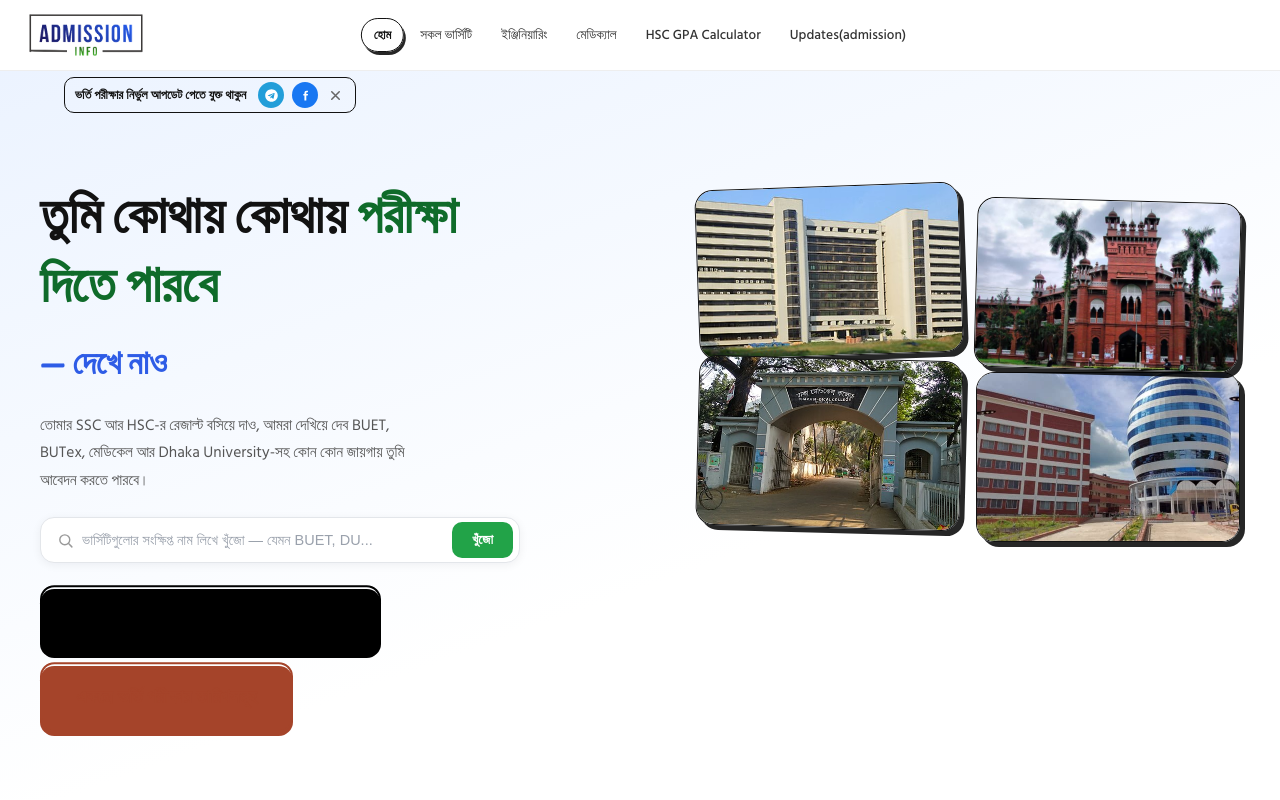
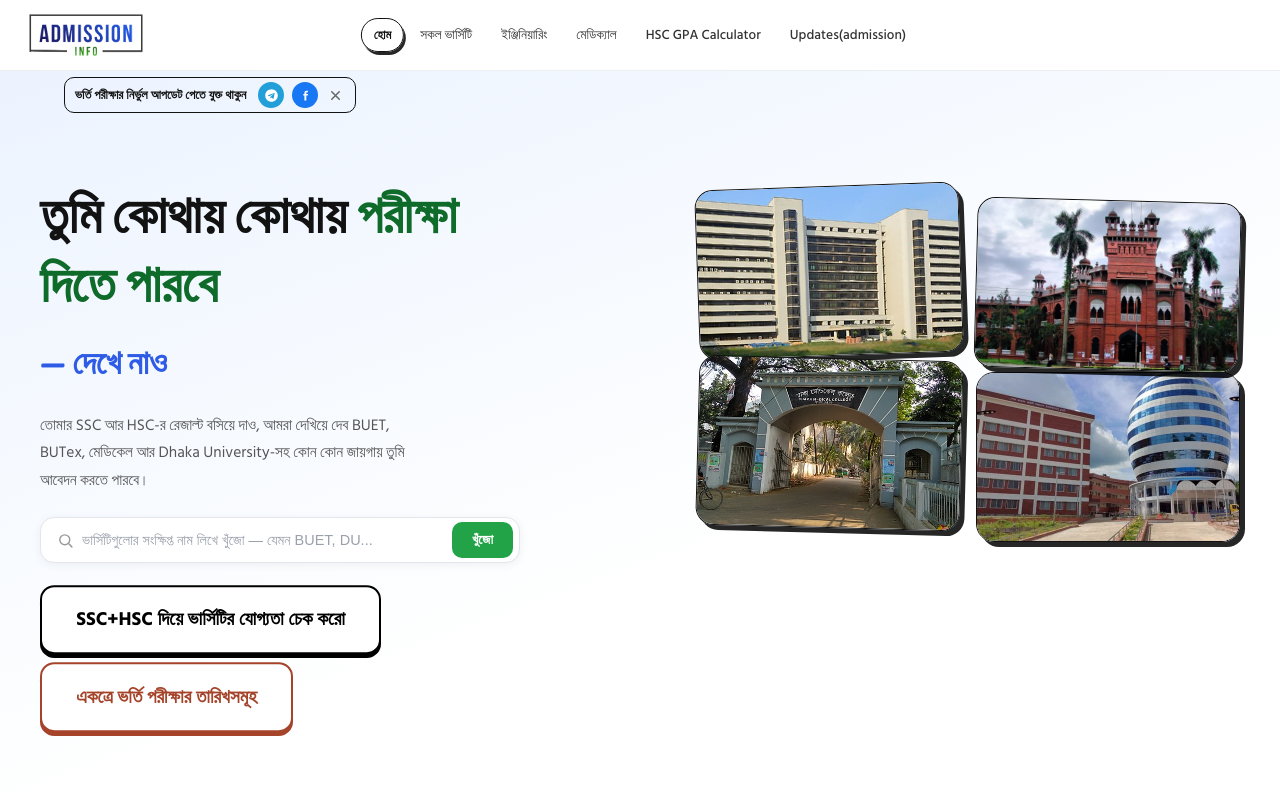
Before and after one commit to nishat-jihad/Admission-info, a Next.js app in the folder chance-hobe-ki/: page / in a window 1280 px wide. Shown: the top 800 px of the page. Built offline with nearby package versions, Linux system fonts and the light colour scheme.

Commit message:
Update globals.css

```diff
--- a/chance-hobe-ki/src/app/globals.css
+++ b/chance-hobe-ki/src/app/globals.css
@@ -545,7 +545,7 @@ nav.nav-links button:not(.active):hover {
 .btn3d {
   /* Variables */
   --button_radius: 0.75em;
-  --button_color: transparent;
+  --button_color: #fff;
   --button_outline_color: #000000;
   font-size: 19px;
   font-weight: bold;
```
